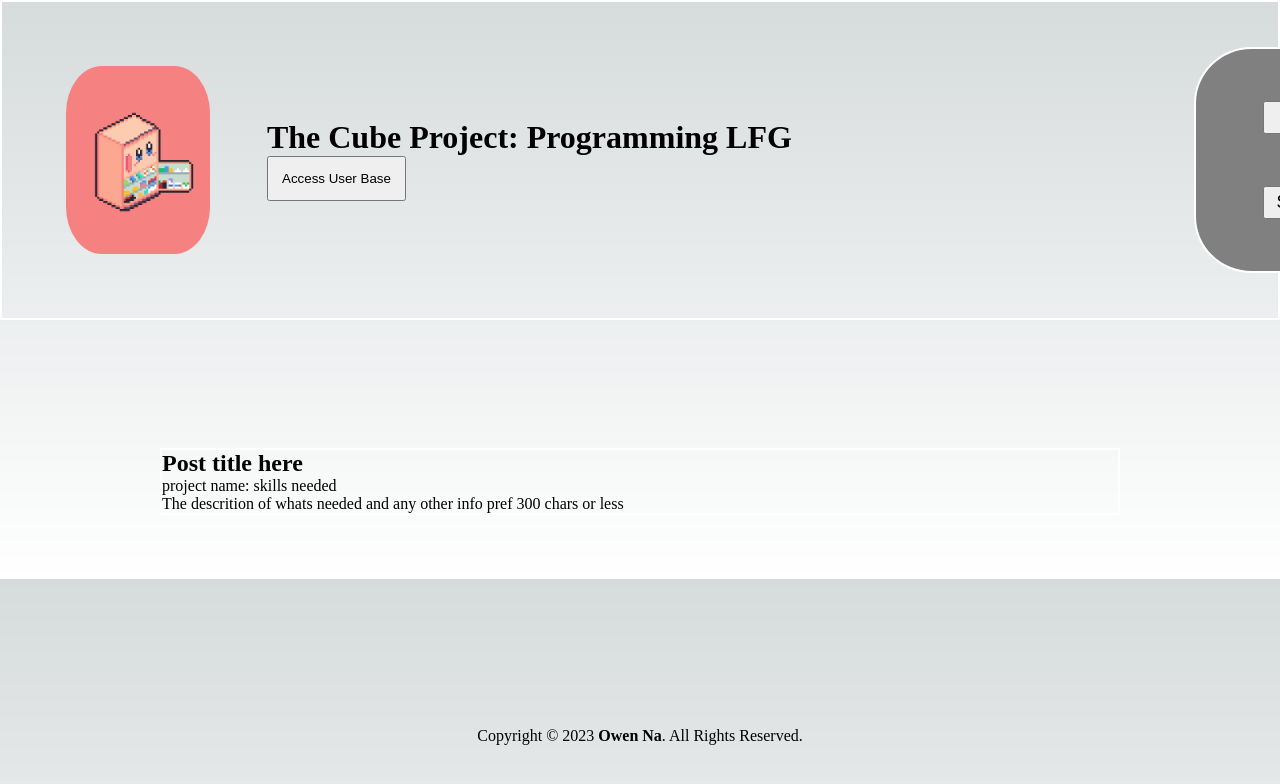
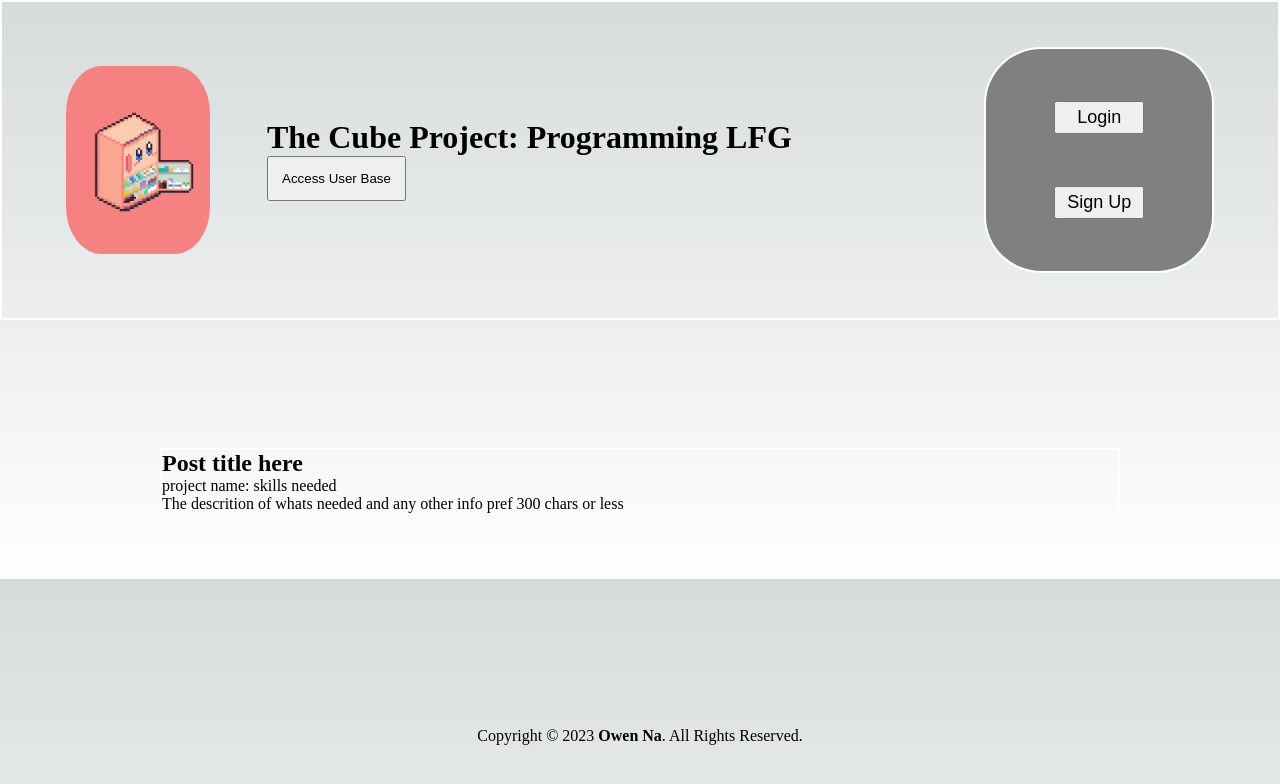
Before and after one commit to owen-na/thecubeproject, a Next.js app: page / in a window 1280 px wide. Shown: the top 784 px of the page. Built offline with nearby package versions, Linux system fonts and the light colour scheme.

Commit message:
redirection works to login page

```diff
--- a/components/top/top.tsx
+++ b/components/top/top.tsx
@@ -1,6 +1,7 @@
 import styles from '@styles/top.module.css'
 import Image from 'next/image'
 import MyGif from '../../assets/215984.gif'
+import Link from 'next/link';
 
 // This function will return the users name on load if there are logged in with cookies
 // With a welcome back, ________
@@ -29,8 +30,12 @@ export default function top() {
                 <button>Access User Base</button>
             </div>
             <div className={styles.loginstatus}>
-                <button>Login</button>
-                <button>Sign Up</button>
+                <Link href="/login">
+                    <button className={styles.loginButton}>Login</button>
+                </Link>
+                <Link href="/login">
+                <button className={styles.loginButton}>Sign Up</button>
+                </Link>
             </div>
         </div>
     )
--- a/pages/_app.tsx
+++ b/pages/_app.tsx
@@ -1,13 +1,12 @@
-import '@/styles/globals.css'
-import { SessionProvider } from "next-auth/react";
-import { AppProps } from "next/app";
+import '@/styles/globals.css';
+import type { AppProps } from 'next/app';
+import { SessionProvider } from 'next-auth/react';
+// ...
 
-export default function App({ Component, pageProps }: AppProps) {
-  const { session, ...restPageProps } = pageProps;
-
+export default function MyApp({ Component, pageProps }: AppProps) {
   return (
-    <SessionProvider session={session}>
-      <Component {...restPageProps} />
+    <SessionProvider session={pageProps.session}>
+      <Component {...pageProps} />
     </SessionProvider>
   );
 }
--- a/pages/styles/top.module.css
+++ b/pages/styles/top.module.css
@@ -12,7 +12,7 @@
 
 .loginstatus {
     position: relative; /* Don't know if this is the right fix either */
-    left: 30%;/* To help with moving it to the right side... */
+    margin-left: auto;
     display: flex;
     align-items: center;
     justify-content: space-evenly;
@@ -24,9 +24,14 @@
     border: 2px white solid;
 }
 
-.loginstatus button {
+.loginstatus a {
     width: 40%;
     height: 15%;
+}
+
+.loginButton {
+    width: 100%;
+    height: 100%;
     font-size: large;
 }
 
```
Also changed, not shown: pages/login.tsx (added, +19 -0 lines).
